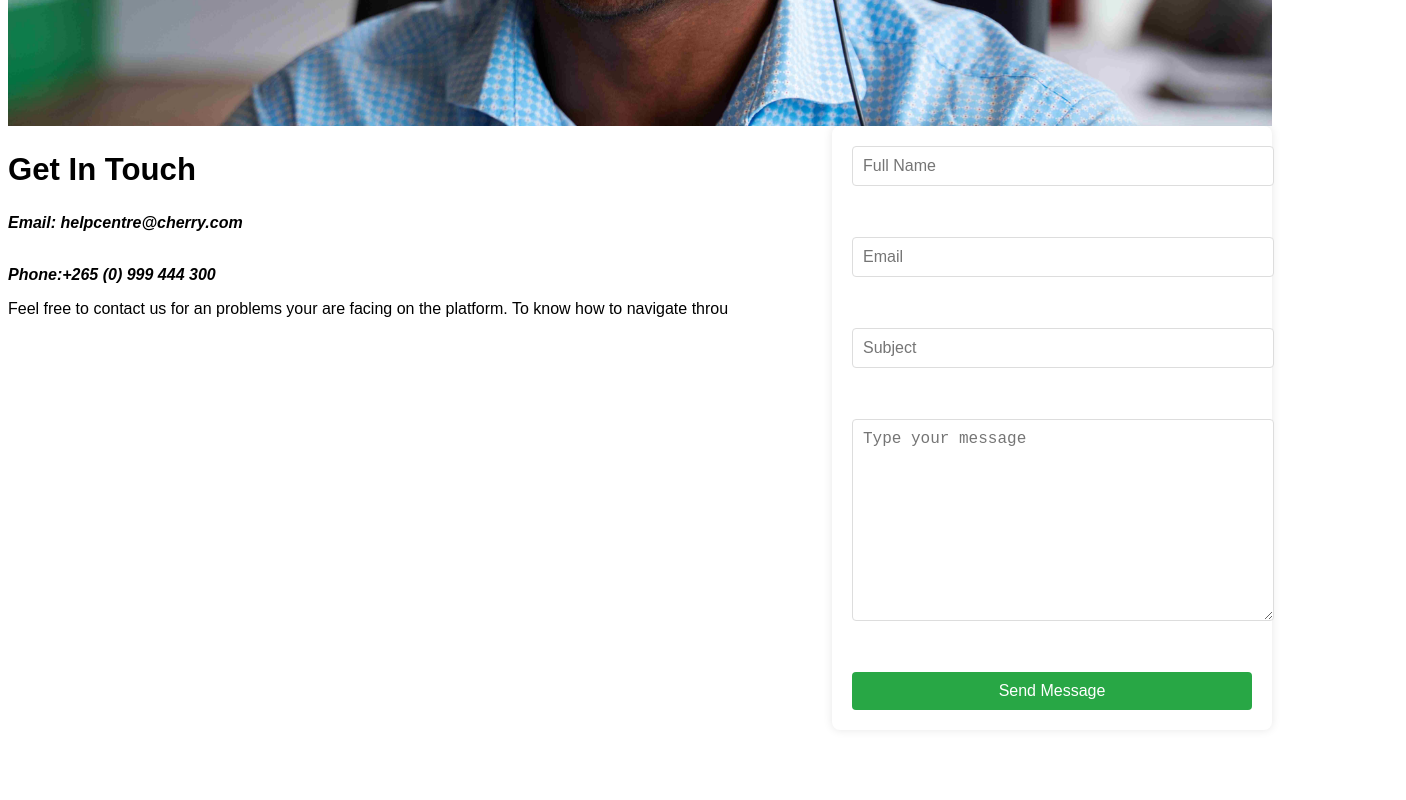
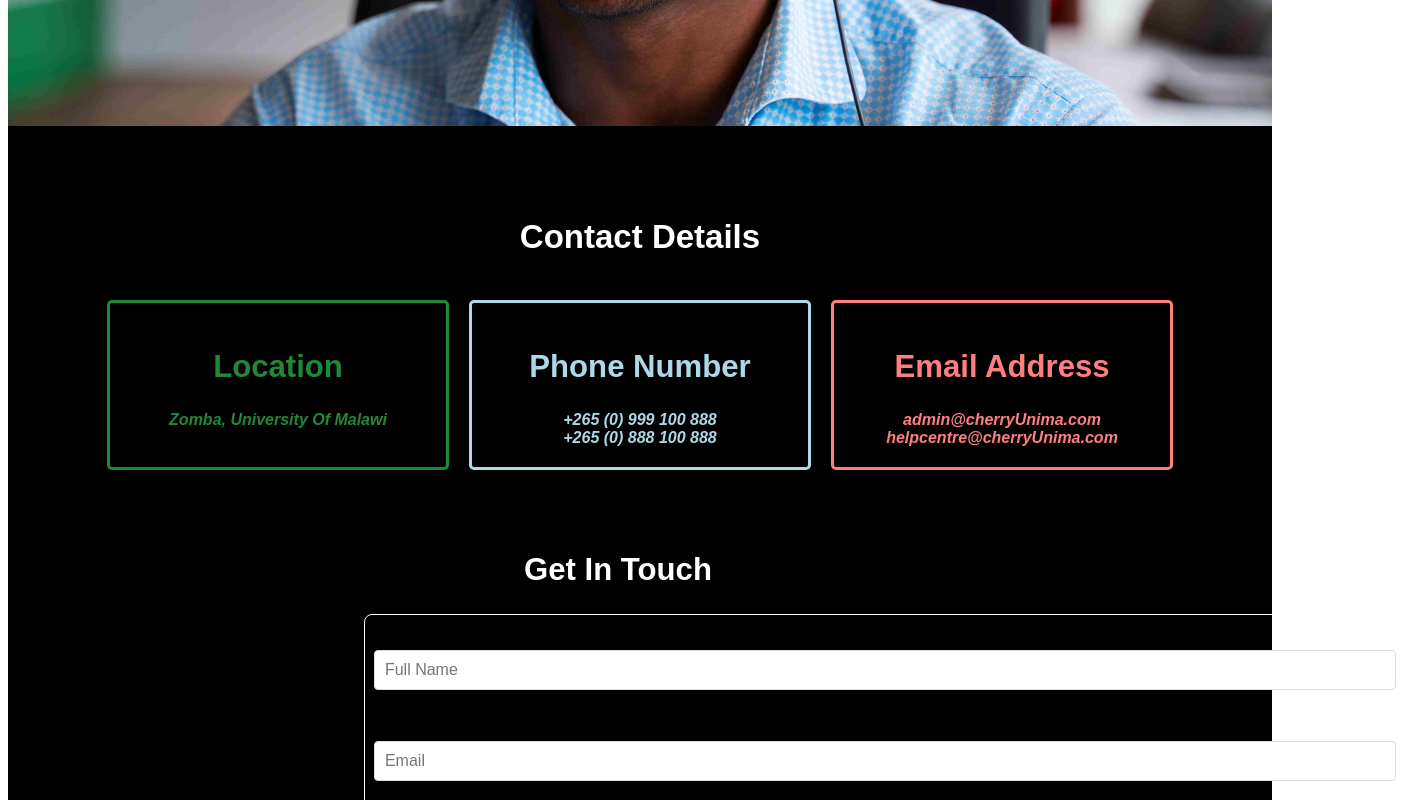
Before and after one commit to mphatsoadamson/Cherry, a React (Create React App) app: page /Contact in a window 1280 px wide. Shown: the part 460-1260 px from the top of the page, 1406 px wide, since content can reach past the window. Before the commit the page ends 1198 px from the top, so only its background shows below. Built offline with nearby package versions, Linux system fonts and the light colour scheme.

Commit message:
added contact form

```diff
--- a/src/pages/Contact/Contact.css
+++ b/src/pages/Contact/Contact.css
@@ -27,33 +27,89 @@
     font-size: large;
   }
 
+  .head{
+    padding-top: 5ch;
+    text-align: center;
+    font-weight: bold;
+    font-size: 3cap;
+    background-color: #000000;
+    color: #fff;
+  }
+
   .blurbs {
     display: flex;
     justify-content: space-between;
+    padding-top: 5ch;
+    padding-bottom: 10ch;
+    padding-left: 10ch;
+    padding-right: 10ch;
+    color: #fff;
+    background-color: #000000;
 
+  }
+
+  .blurb1 {
+    flex: 1;
+    margin: 0 10px;
+    padding: 20px;
+    border: 3px solid #218838;
+    border-radius: 5px;
+    text-align: center;
+    color: #218838;
+  }
+
+  .blurb2 {
+    flex: 1;
+    margin: 0 10px;
+    padding: 20px;
+    border: 3px solid #ADD8E6;
+    border-radius: 5px;
+    text-align: center;
+    color: #ADD8E6;
+  }
+
+  .blurb3 {
+    flex: 1;
+    margin: 0 10px;
+    padding: 20px;
+    border: 3px solid #FF7F7F;
+    border-radius: 5px;
+    text-align: center;
+    color:#FF7F7F;
   }
 
 .contactdetails{
     padding-right: 4cap;
+    text-align: center;
 }
 
 h2{
     font-size: 3.5ch;
 }
 
+.cform{
+    color: #fff;
+    background-color: #000000;
+    margin-top: -3cap;
+}
+
 
 .contact-form-container {
-    background-color: #fff;
     padding: 20px;
-    box-shadow: 0 0 10px rgba(0, 0, 0, 0.1);
     border-radius: 8px;
     width: 100%;
-    max-width: 400px;
+    max-width: 1000px;
+    margin-left: 40ch;
+    border: 1px solid #ffffff;
+    padding-top: 4ch;
+    padding-bottom: 4ch;
+
 }
 
 .contact-form {
     display: flex;
     flex-direction: column;
+    align-items: center;
 }
 
 .contact-form input,
--- a/src/pages/Contact/Contact.jsx
+++ b/src/pages/Contact/Contact.jsx
@@ -12,19 +12,35 @@ export default function Contact(){
         <p>Need Help? We're Here for You! Get in Touch with Our Support Team</p>
       </header>
 
+        <section className="head">Contact Details</section>
+
       <section className="blurbs">
+        <div className="blurb1">
+          <h2>Location</h2>
+          <address><strong>Zomba, University Of Malawi</strong></address>
+        </div>
+        <div className="blurb2">
+          <h2>Phone Number</h2>
+          <address>
+            <strong>+265 (0) 999 100 888</strong>
+            <br />
+            <strong>+265 (0) 888 100 888</strong>
+          </address>
+        </div>
+        <div className="blurb3">
+          <h2>Email Address</h2>
+          <address>
+            <strong>admin@cherryUnima.com</strong>
+            <br />
+            <strong>helpcentre@cherryUnima.com</strong>
+          </address>
+        </div>
+      </section>
+
+      <section className="cform">
 
         <div className="contactdetails">
             <h2>Get In Touch</h2>
-            <address>
-                <strong>Email: helpcentre@cherry.com</strong>
-                <br />
-                <br />
-                <p>
-                    <strong>Phone:+265 (0) 999 444 300</strong>
-                </p>
-            </address>
-            <p>Feel free to contact us for an problems your are facing on the platform. To know how to navigate throu</p>
 
         </div>
 
```
